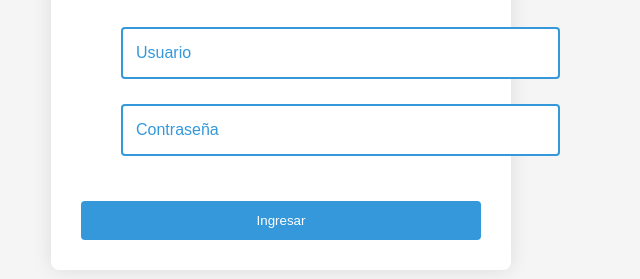
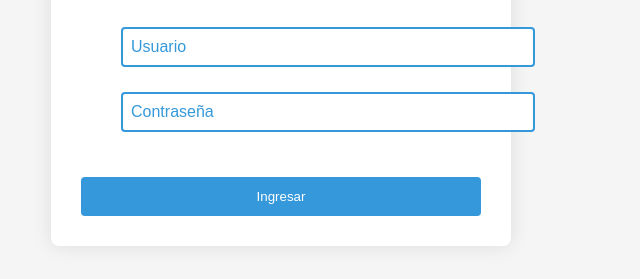
Before and after one commit to lucasmarinskiba/paraDanielMar-n, a plain HTML site: page index.html in a window 1280 px wide. Shown: the part 283-562 px from the top of the page, without its empty margins (359-999 px from the left). Drawn offline with Linux system fonts and the light colour scheme.

Commit message:
Update style.css

```diff
--- a/css/style.css
+++ b/css/style.css
@@ -71,15 +71,15 @@ body {
 
 .input-group input {
     width: 100%;
-    padding: 15px 15px 15px 100px;
+    padding: 10px 10px 10px 80px;
     border: 2px solid #3498db;
     border-radius: 4px;
-    font-size: 16px;
+    font-size: 14px;
 }
 
 .input-group label {
     position: absolute;
-    left: 15px;
+    left: 10px;
     top: 50%;
     transform: translateY(-50%);
     color: #3498db;
```
